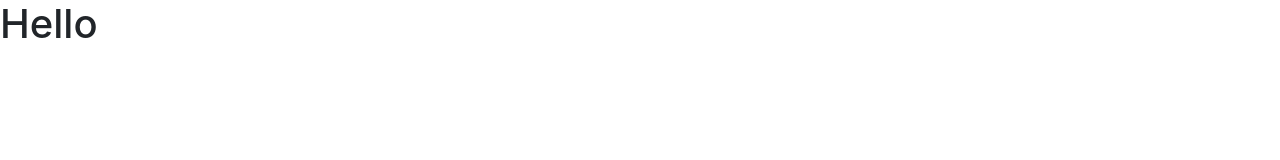
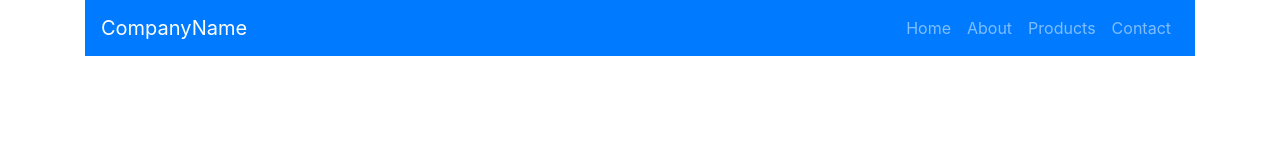
Before and after one commit to ShellZone/Bootstrap-CDN-Project, a plain HTML site: page index.html in a window 1280 px wide. Drawn offline with nearby package versions, Linux system fonts and the light colour scheme.

Commit message:
added Nav Bar

```diff
--- a/index.html
+++ b/index.html
@@ -9,9 +9,32 @@
 
     <title>Bootstrap 4 Starter Template</title>
   </head>
+
   <body>
-    <h1>Hello</h1>
+    <div class="container">
+      <nav class="navbar navbar-expand-lg navbar-dark bg-primary">
+          <a class="navbar-brand" href="#">CompanyName</a>
 
+          <div class="collapse navbar-collapse" id="navbarSupportedContent">
+              <ul class="navbar-nav ml-auto">
+                  <li class="nav-item">
+                      <a class="nav-link" href="#">Home</a>
+                  </li>
+                  <li class="nav-item">
+                      <a class="nav-link" href="#">About</a>
+                  </li>
+                  <li class="nav-item">
+                      <a class="nav-link" href="#">Products</a>
+                  </li>
+                  <li class="nav-item">
+                      <a class="nav-link" href="#">Contact</a>
+                  </li>
+              </ul>
+          </div>
+      </nav>
+
+
+    </body>
 
     <script src="https://code.jquery.com/jquery-3.2.1.slim.min.js" integrity="sha384-KJ3o2DKtIkvYIK3UENzmM7KCkRr/rE9/Qpg6aAZGJwFDMVNA/GpGFF93hXpG5KkN" crossorigin="anonymous"></script>
     <script src="https://cdnjs.cloudflare.com/ajax/libs/popper.js/1.12.9/umd/popper.min.js" integrity="sha384-ApNbgh9B+Y1QKtv3Rn7W3mgPxhU9K/ScQsAP7hUibX39j7fakFPskvXusvfa0b4Q" crossorigin="anonymous"></script>
```
